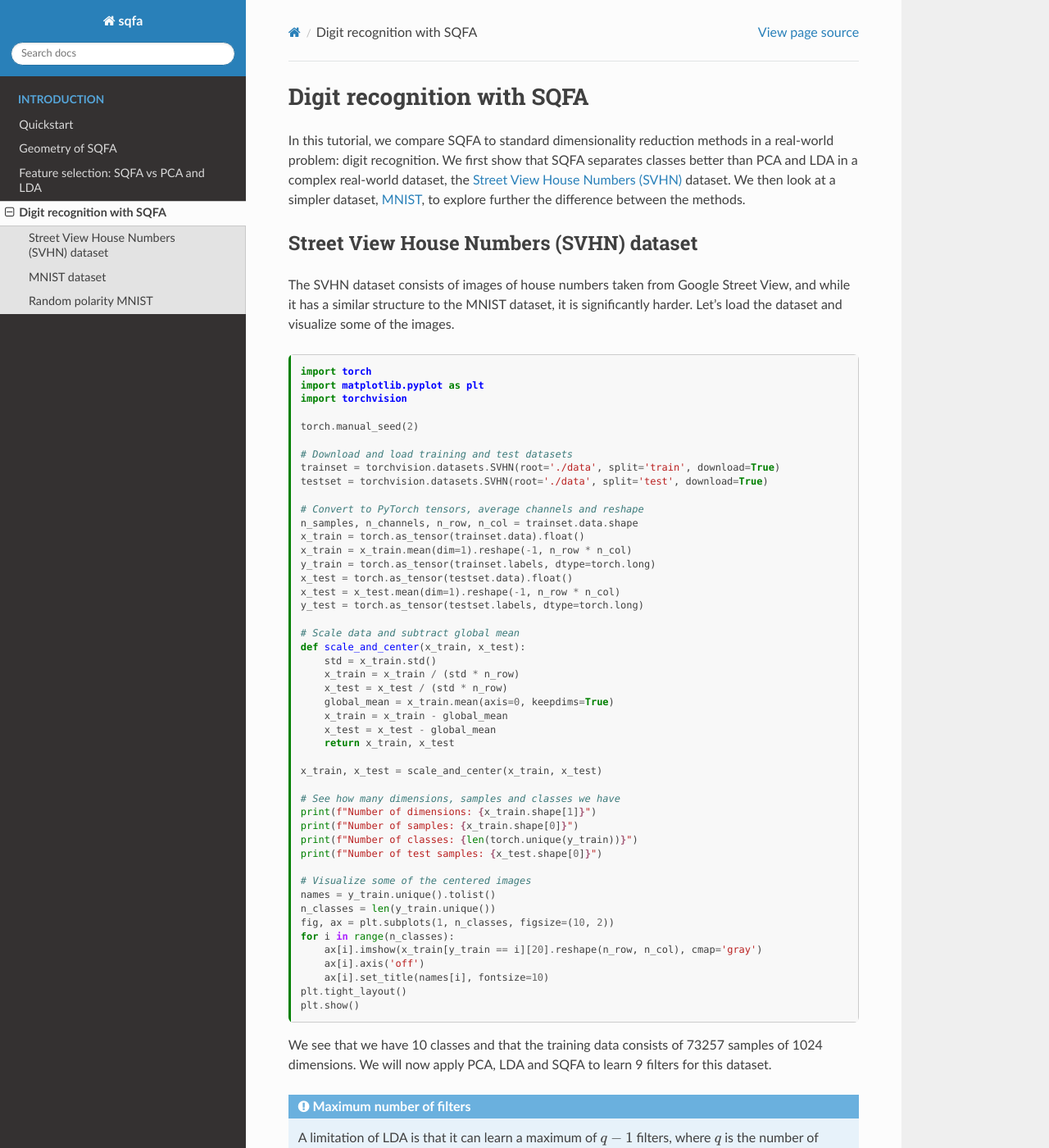
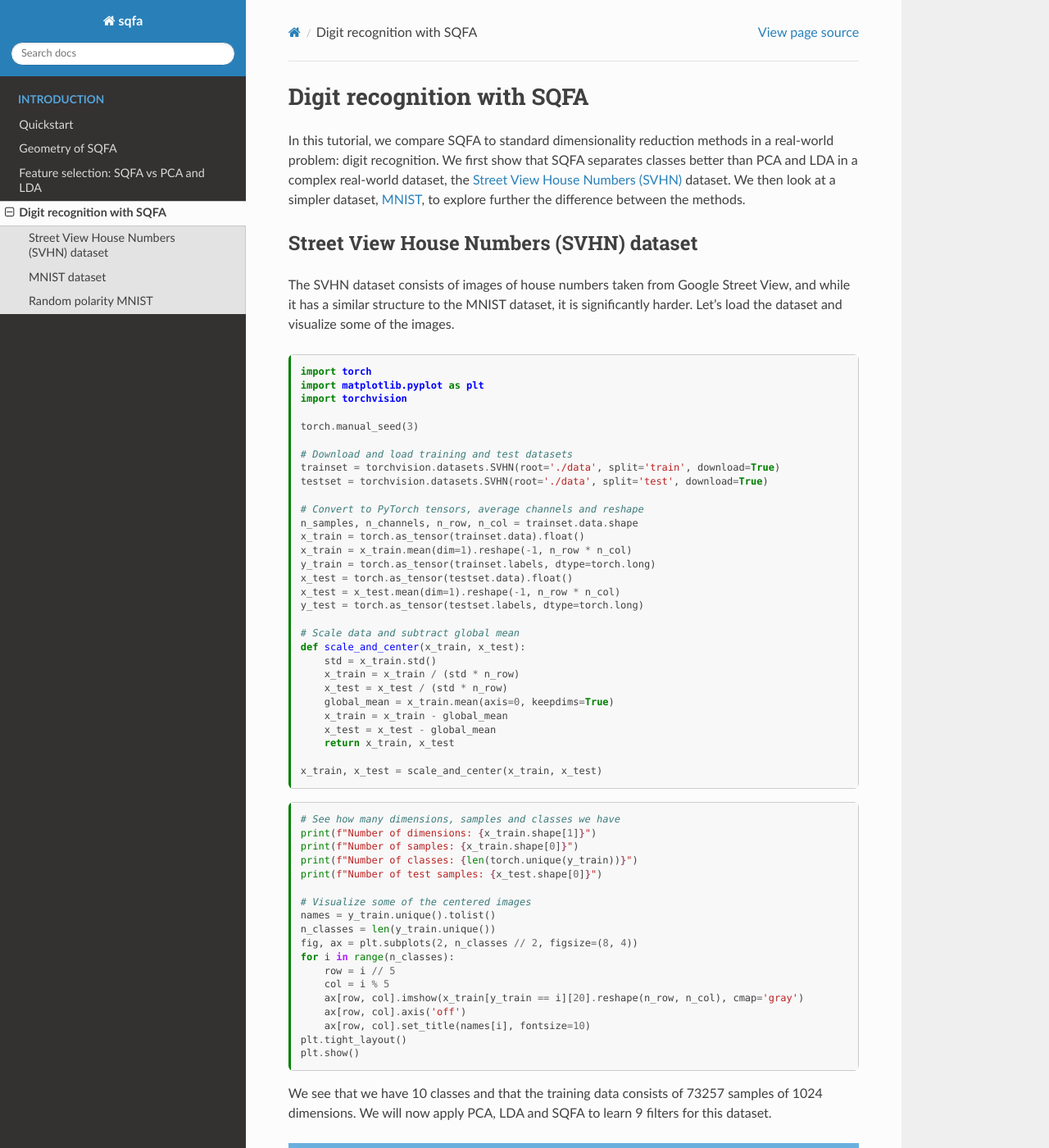
Before and after one commit to dherrera1911/sqfa, a Sphinx documentation site: the page built from docs/source/tutorials/digit_processing.md, in a window 1280 px wide and 1400 px high. Shown: the whole window at 82% size. Built offline with Sphinx 7.4.7 and the Read the Docs theme 3.1.0, drawn with Linux system fonts in a browser that asks for light colours.

Commit message:
2 rows of number images

````diff
--- a/docs/source/tutorials/digit_processing.md
+++ b/docs/source/tutorials/digit_processing.md
@@ -28,11 +28,12 @@
 significantly harder. Let's load the dataset and visualize some of the images.
 
 ```{code-cell} ipython3
+:tags: [remove-output]
 import torch
 import matplotlib.pyplot as plt
 import torchvision
 
-torch.manual_seed(2)
+torch.manual_seed(3)
 
 # Download and load training and test datasets
 trainset = torchvision.datasets.SVHN(root='./data', split='train', download=True)
@@ -58,7 +59,9 @@
     return x_train, x_test
 
 x_train, x_test = scale_and_center(x_train, x_test)
+```
 
+```{code-cell} ipython3
 # See how many dimensions, samples and classes we have
 print(f"Number of dimensions: {x_train.shape[1]}")
 print(f"Number of samples: {x_train.shape[0]}")
@@ -68,11 +71,13 @@
 # Visualize some of the centered images
 names = y_train.unique().tolist()
 n_classes = len(y_train.unique())
-fig, ax = plt.subplots(1, n_classes, figsize=(10, 2))
+fig, ax = plt.subplots(2, n_classes // 2, figsize=(8, 4))
 for i in range(n_classes):
-    ax[i].imshow(x_train[y_train == i][20].reshape(n_row, n_col), cmap='gray')
-    ax[i].axis('off')
-    ax[i].set_title(names[i], fontsize=10)
+    row = i // 5
+    col = i % 5
+    ax[row, col].imshow(x_train[y_train == i][20].reshape(n_row, n_col), cmap='gray')
+    ax[row, col].axis('off')
+    ax[row, col].set_title(names[i], fontsize=10)
 plt.tight_layout()
 plt.show()
 ```
@@ -120,7 +125,7 @@
   x_train,
   y_train,
   max_epochs=300,
-  show_progress=False
+  show_progress=False,
 )
 ```
 
````
